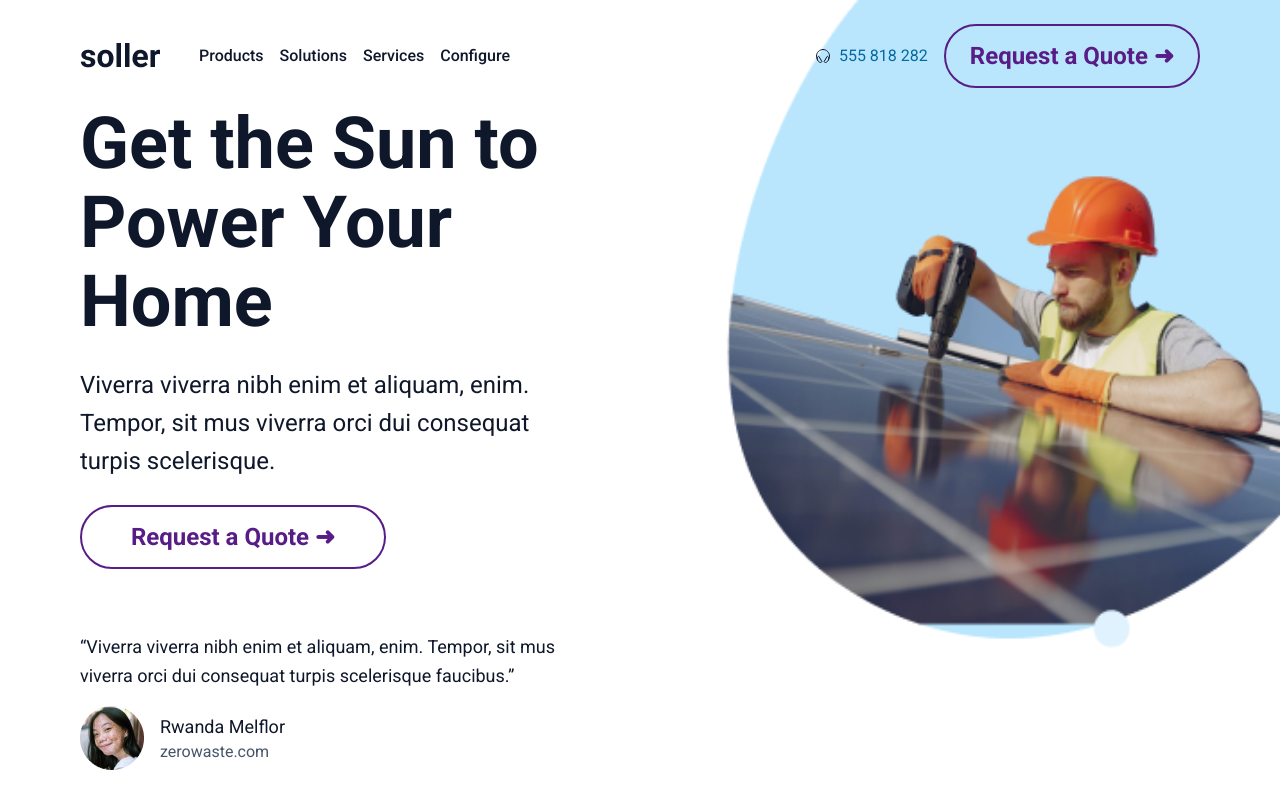
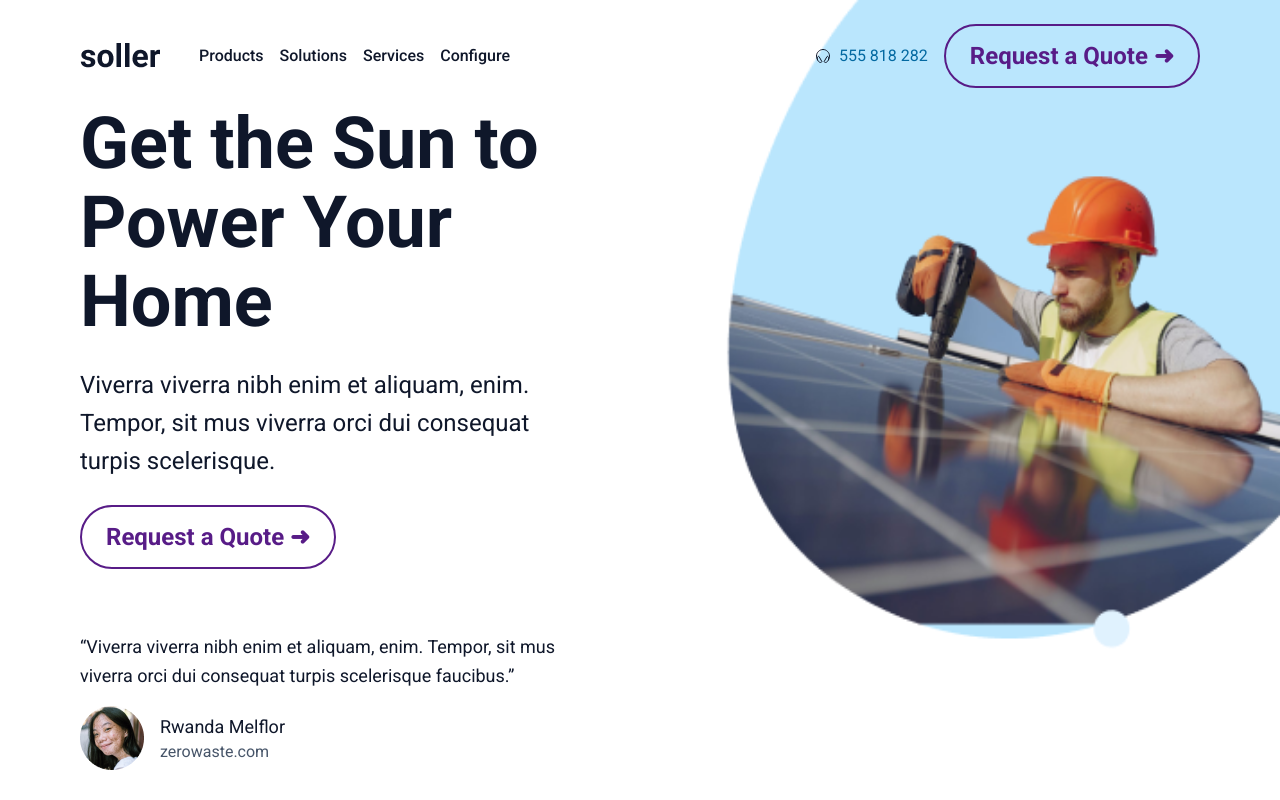
Before and after one commit to jooluisrm/buzzvel-fe, a Next.js app: page / in a window 1280 px wide. Shown: the top 800 px of the page. Built offline with nearby package versions, Linux system fonts and the light colour scheme.

Commit message:
ajustes na section1

```diff
--- a/src/components/section1/Main.tsx
+++ b/src/components/section1/Main.tsx
@@ -8,7 +8,10 @@ export const MainSection1 = () => {
             <div className="mt-96 text-center flex flex-col gap-[24px] md:mt-6 md:text-start">
                 <h1 className="text-[40px] leading-[44px] font-bold lg:text-[72px] lg:leading-[79.2px] lg:max-w-[600px]">Get the Sun to Power Your Home</h1>
                 <p className="text-[18px] leading-[28.8px]  max-w-[600px] lg:text-[24px] lg:leading-[38.4px]">Viverra viverra nibh enim et aliquam, enim. Tempor, sit mus viverra orci dui consequat turpis scelerisque.</p>
-                <Button color="#581C87" text="Request a Quote" />
+                <div className="mx-auto md:mx-0">
+                    <Button color="#581C87" text="Request a Quote" />
+                </div>
+
             </div>
             <div className="mt-[64px] flex flex-col gap-[16px]">
                 <p className="text-[16px] leading-[22.4px] max-w-[600px] lg:text-[18px] lg:leading-[28.8px]">
```
